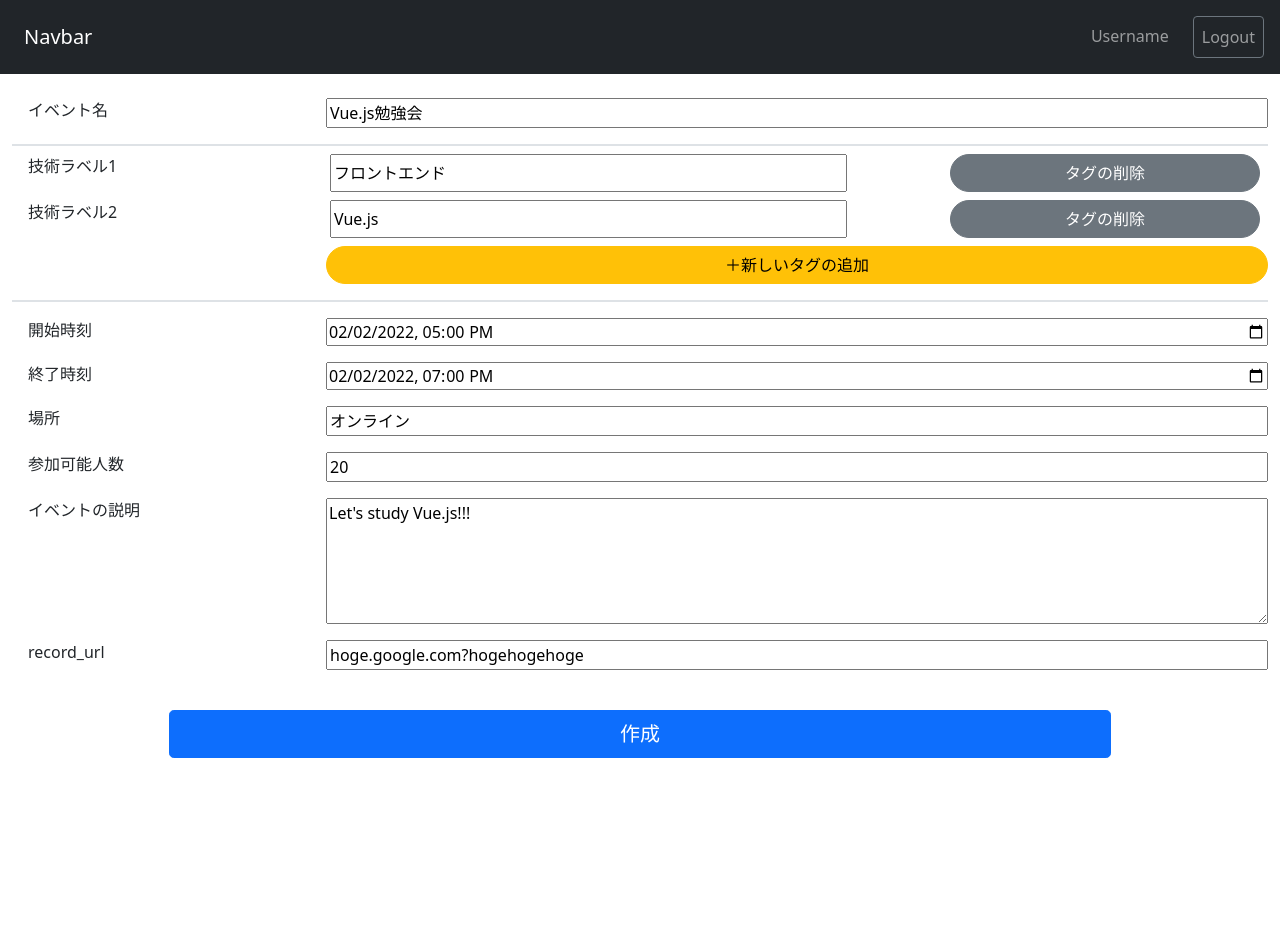
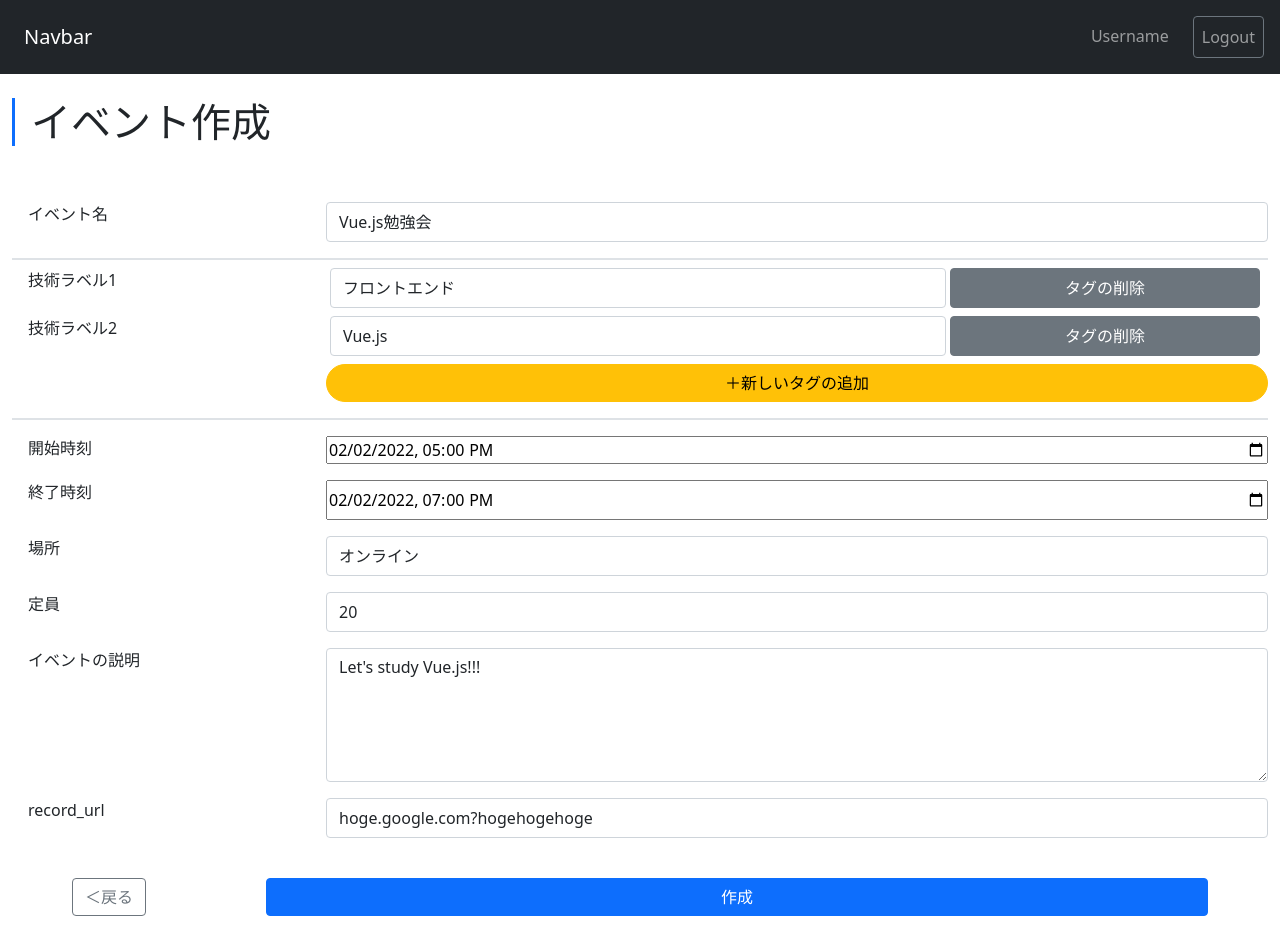
Before and after one commit to TAKAYAMAN2180/gmo-group-b-alfa, a Next.js app: page /event/new in a window 1280 px wide. Before the commit the page ends 800 px from the top, so only its background shows below. Built offline with nearby package versions, Linux system fonts and the light colour scheme.

Commit message:
add-desgin

```diff
--- a/src/pages/event/new/index.tsx
+++ b/src/pages/event/new/index.tsx
@@ -1,4 +1,4 @@
-import React, {useState} from "react";
+import React, { useState } from "react";
 import Agreement from "@/components/Agreement";
 
 type Event = {
@@ -42,14 +42,14 @@ export default function Page() {
   // });
 
   const handleChange = async (e: React.ChangeEvent<HTMLInputElement | HTMLTextAreaElement>) => {
-        const {name, value} = e.target;
-        setFormData({...formData, [name]: value})
+    const { name, value } = e.target;
+    setFormData({ ...formData, [name]: value })
   };
 
   const handleTechChange = async (e: React.ChangeEvent<HTMLInputElement>, index: number) => {
     const newTech = [...formData.technologies]
     newTech[index] = e.target.value;
-        setFormData({...formData, technologies: newTech})
+    setFormData({ ...formData, technologies: newTech })
   };
 
   const submitEventInfo = async (e: any) => {
@@ -81,11 +81,11 @@ export default function Page() {
   };
 
   const addTags = async () => {
-        setFormData({...formData, technologies: [...formData.technologies, ""]});
+    setFormData({ ...formData, technologies: [...formData.technologies, ""] });
   }
 
   const removeTags = (index: number) => {
-        const newFormData = {...formData};
+    const newFormData = { ...formData };
     newFormData.technologies.splice(index, 1);
     setFormData(newFormData);
   }
@@ -95,21 +95,30 @@ export default function Page() {
     <>
       <form onSubmit={submitEventInfo}>
         <div className=".container mt-4 container-fluid">
-                    <div className="d-flex justify-content-around mb-3">
-                        <label className="col-3 ps-3">イベント名</label>
-                        <input className="col-9" type="text" name="name" value={formData.name} onChange={handleChange}
-                               required/>
+          <div className="pb-5">
+            <h1 className="border-primary border-start border-3 ps-3">イベント作成</h1>
+          </div>
+          <div className="">
+            <label className="form-label d-flex justify-content-around mb-3">
+              <p className="col-3 ps-3">イベント名</p>
+              <input className="form-control" type="text" name="name" value={formData.name} onChange={handleChange}
+                required />
+            </label>
+
           </div>
           <div className="border-2 border-top">
             {formData.technologies.map((tech, index) => (
-                            <div key={index} className="d-flex justify-content-around m-2">
-                                <label className="col-3 ps-2">技術ラベル{index + 1}</label>
-                                <input className="col-5" type="text" name={`technologies[${index}]`} value={tech}
-                                       onChange={(e) => handleTechChange(e, index)} required/>
-                                <div className="col-1"></div>
-                                <button className="col-3 btn btn-secondary rounded-pill" type="button"
+              <div key={index} className="">
+                <label className="form-label d-flex justify-content-around m-2">
+                  <p className="col-3 ps-2">技術ラベル{index + 1}</p>
+                  <input className="form-control me-1" type="text" name={`technologies[${index}]`} value={tech}
+                    onChange={(e) => handleTechChange(e, index)} required />
+                  <button className="col-3 btn btn-secondary" type="button"
                     onClick={() => removeTags(index)}>タグの削除
                   </button>
+                </label>
+                {/* <div className="col-1"></div> */}
+
               </div>
             ))}
             <div className="d-flex justify-content-around mb-3">
@@ -123,36 +132,69 @@ export default function Page() {
             <div className="d-flex justify-content-around my-3">
               <label className="col-3 ps-3">開始時刻</label>
               <input className="col-9" type="datetime-local" name="start_time" value={formData.start_time}
-                                   onChange={handleChange} required/>
+                onChange={handleChange} required />
             </div>
-                        <div className="d-flex justify-content-around mb-3">
-                            <label className="col-3 ps-3">終了時刻</label>
+            <div className="">
+              <label className="d-flex justify-content-around mb-3">
+                <p className="col-3 ps-3">終了時刻</p>
                 <input className="col-9" type="datetime-local" name="end_time" value={formData.end_time}
-                                   onChange={handleChange} required/>
+                  onChange={handleChange} required />
+              </label>
+
             </div>
-                        <div className="d-flex justify-content-around mb-3">
-                            <label className="col-3 ps-3">場所</label>
-                            <input className="col-9" type="text" name="location" value={formData.location}
-                                   onChange={handleChange} required/>
+            <div className="">
+              <label className="form-label d-flex justify-content-around mb-3">
+                <p className="col-3 ps-3">場所</p>
+                <input className="form-control" type="text" name="location" value={formData.location}
+                  onChange={handleChange} required />
+              </label>
             </div>
-                        <div className="d-flex justify-content-around mb-3">
+
+            {/* <div className="d-flex justify-content-around mb-3">
               <label className="col-3 ps-3">参加可能人数</label>
               <input className="col-9" type="number" name="limitation" value={formData.limitation}
-                                   onChange={handleChange} required/>
+                onChange={handleChange} required />
+            </div> */}
+
+            {/* <input className="form-control" type="text" placeholder="Default input" aria-label="default input example"></input> */}
+
+            <div className="">
+              <label className="form-label d-flex mb-3 justify-content-between">
+                <p className="col-3 ps-3">定員</p>
+                <input className="form-control" type="number" name="limitation" placeholder="Default input" aria-label="default input example"
+                  value={formData.limitation} onChange={handleChange} required></input>
+              </label>
             </div>
-                        <div className="d-flex justify-content-around mb-3">
+            {/* <div className="d-flex justify-content-around mb-3">
               <label className="col-3 ps-3">イベントの説明</label>
               <textarea className="col-9" name="description" value={formData.description} cols={40}
                 rows={5} onChange={handleChange} required></textarea>
+            </div> */}
+
+            <div className="">
+              <label htmlFor="exampleFormControlTextarea1" className="form-label d-flex mb-3 justify-content-between">
+                <p className="col-3 ps-3">イベントの説明</p>
+                <textarea className="form-control" name="description" id="exampleFormControlTextarea1" value={formData.description}
+                  rows={5} onChange={handleChange} required></textarea>
+              </label>
+              {/* <label>部署：<input type="text" value={inputValue.department} onChange={(e) => handleDepartmentChange(e)} /></label> */}
+
             </div>
-                        <div className="d-flex justify-content-around mb-3">
-                            <label className="col-3 ps-3">record_url</label>
-                            <input className="col-9" type="text" name="record_url" value={formData.record_url}
-                                   onChange={handleChange} required/>
+
+            <div className="">
+              <label className="form-label d-flex mb-3 justify-content-between">
+                <p className="col-3 ps-3">record_url</p>
+                <input className="form-control" type="text" name="record_url" value={formData.record_url}
+                  onChange={handleChange} required />
+              </label>
+
             </div>
           </div>
-                    <div className="d-flex justify-content-around">
-                        <button className="btn btn-primary btn-lg col-9 mt-4" type="submit" onClick={() => {
+          <div className="mb-3 d-flex justify-content-around">
+            <div className="mt-4">
+              <a href="/home" className="btn btn-outline-secondary">＜戻る</a>
+            </div>
+            <button className="btn btn-primary col-9 mt-4" type="submit" onClick={() => {
               setIsChecking(true)
             }}>作成
             </button>
@@ -167,7 +209,7 @@ export default function Page() {
           }}
           handleOnDisagree={() => {
             setIsChecking(false);
-                           }}/>}
+          }} />}
     </>
   )
 }
--- a/src/pages/home/index.tsx
+++ b/src/pages/home/index.tsx
@@ -142,11 +142,11 @@ export default function Page() {
           <div className="row gy-2 col-9">
             {tasks.map((task: any, index: number) =>
               <div key={index} className="btn btn-outline-primary d-flex justify-content-around" onClick={() => details(task.id)}>
-                <div className="col-9">
+                <div className="col-9 pe-2">
                   <h1>{task.name}</h1>
                   <h2>{task.start_time}</h2>
                 </div>
-                <div className="col-3 border-primary border-start pt-3">
+                <div className="col-3 border-primary border-start pt-3  ps-2">
                   <h5>参加者 {reserveNum[index].num}/{task.limitation}人</h5>
                   <h5>場所  {task.location}</h5>
                 </div>
@@ -158,7 +158,7 @@ export default function Page() {
               <h3 className="border-bottom border-secondary p-3">フィルター</h3>
               <div className="m-2">
                 {tech.map((tech: any) =>
-                  <p key={tech.id}># {tech.name}</p>
+                  <p className="mb-1" key={tech.id}>{tech.name}</p>
                 )}
               </div>
             </div>
```
Also changed, not shown: src/pages/event/[id].tsx (+7 -7 lines), src/pages/profile/index.tsx (+36 -13 lines). Lines whose indentation alone changed are shown as unchanged.
